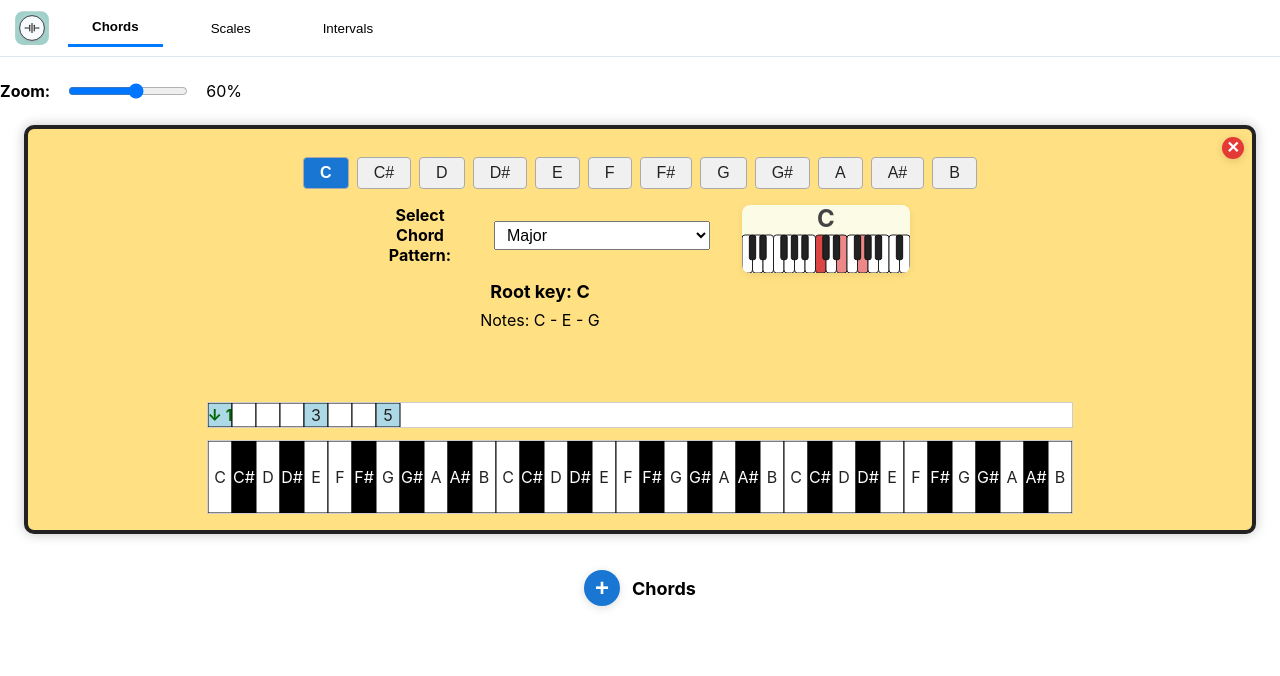
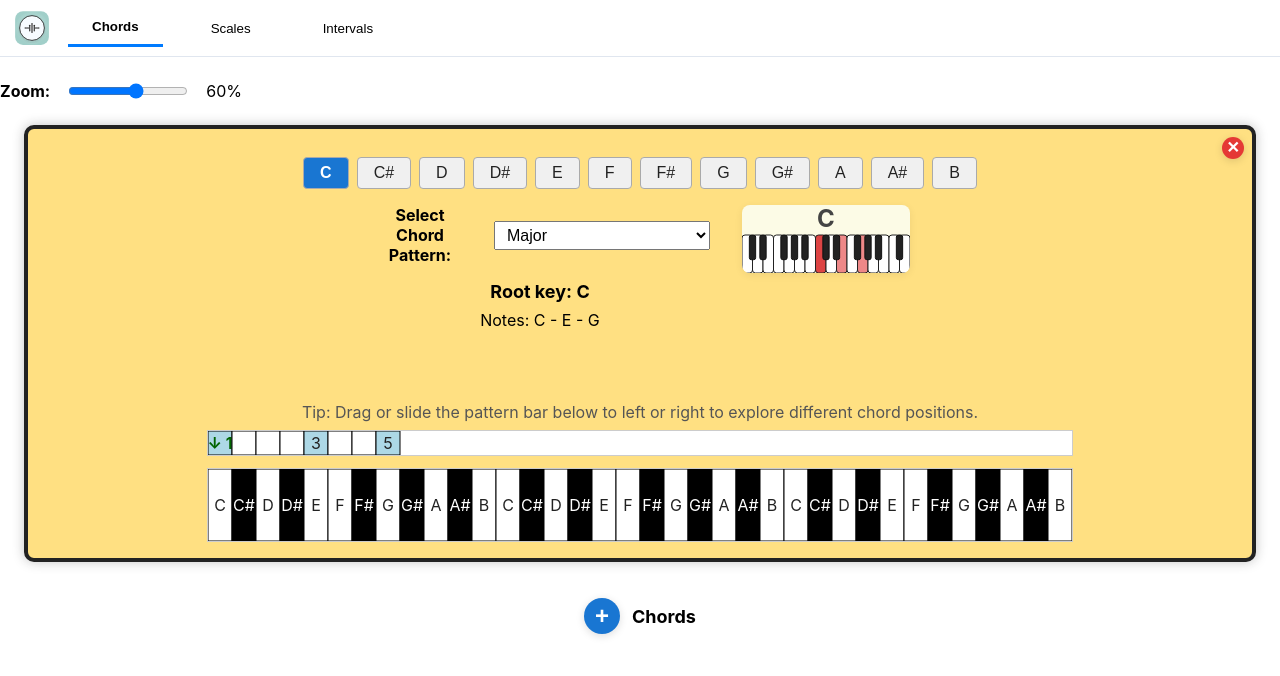
Before and after one commit to senthilktmz/music-utils, a React (Create React App) app in the folder pitchwiz/: page / in a window 1280 px wide. Shown: the top 676 px of the page. Built offline with nearby package versions, Linux system fonts and the light colour scheme.

Commit message:
adding text indicator for pattern slider

```diff
--- a/pitchwiz/src/ChordsPattern.tsx
+++ b/pitchwiz/src/ChordsPattern.tsx
@@ -155,6 +155,9 @@ const ChordsPattern: React.FC<ChordsPatternProps> = ({ zoom = 100 }) => {
       {currentPattern && (
         <>
           <div style={{ height: 32 }} />
+          <div style={{ textAlign: 'center', marginBottom: 8, color: '#555' }}>
+            Tip: Drag or slide the pattern bar below to left or right to explore different chord positions.
+          </div>
           <IntervalPattern
             pattern={currentPattern.pattern}
             keyWidth={KEY_WIDTH}
--- a/pitchwiz/src/ScalesPattern.tsx
+++ b/pitchwiz/src/ScalesPattern.tsx
@@ -106,6 +106,9 @@ const ScalesPattern: React.FC<ScalesPatternProps> = ({ zoom = 100 }) => {
       {currentPattern && (
         <>
           <div style={{ height: 32 }} />
+          <div style={{ textAlign: 'center', marginBottom: 8, color: '#555' }}>
+            Tip: Drag or slide the pattern bar below to left or right to explore different scale positions.
+          </div>
           <IntervalPattern
             pattern={currentPattern.pattern}
             keyWidth={KEY_WIDTH}
```
